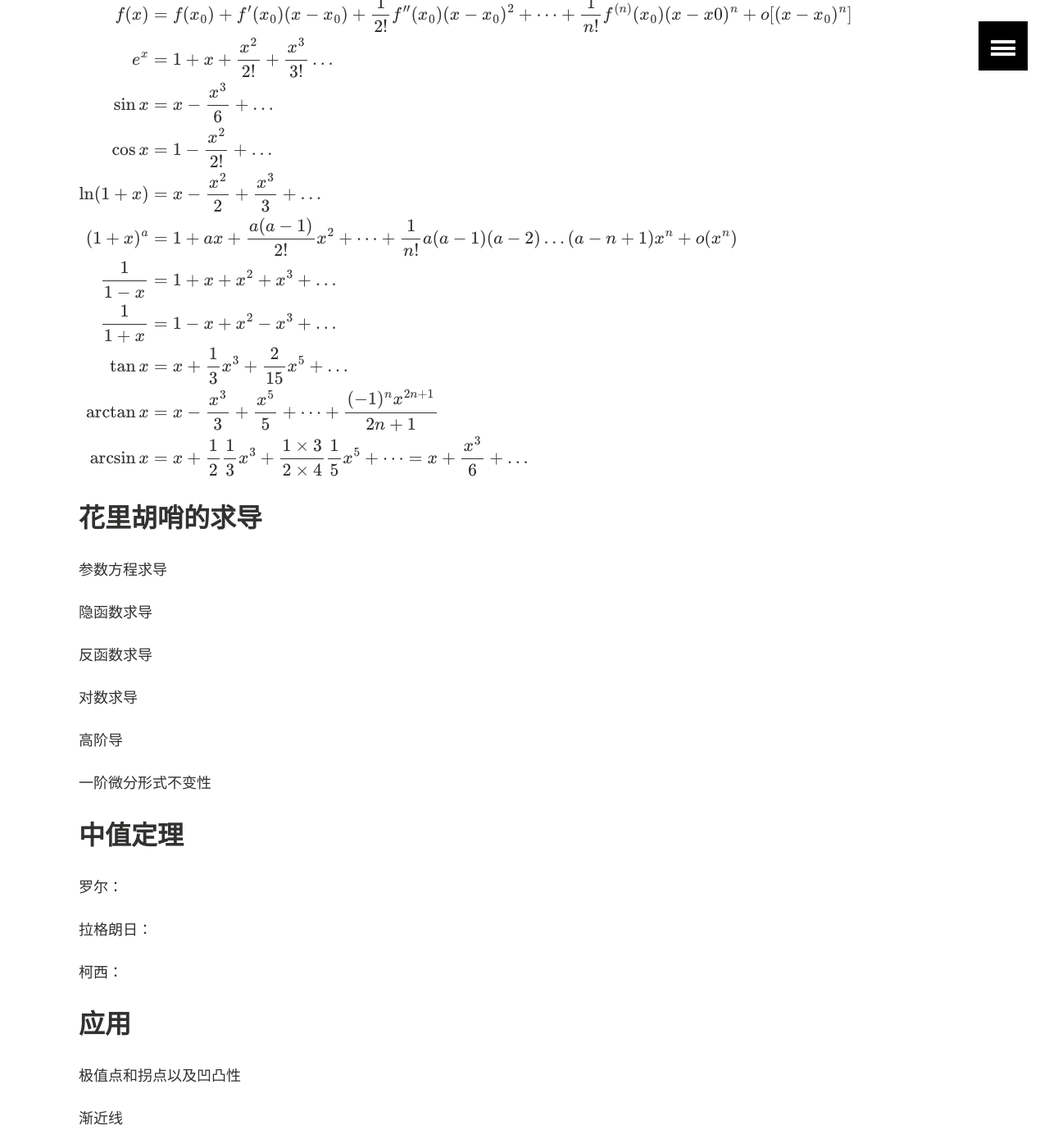
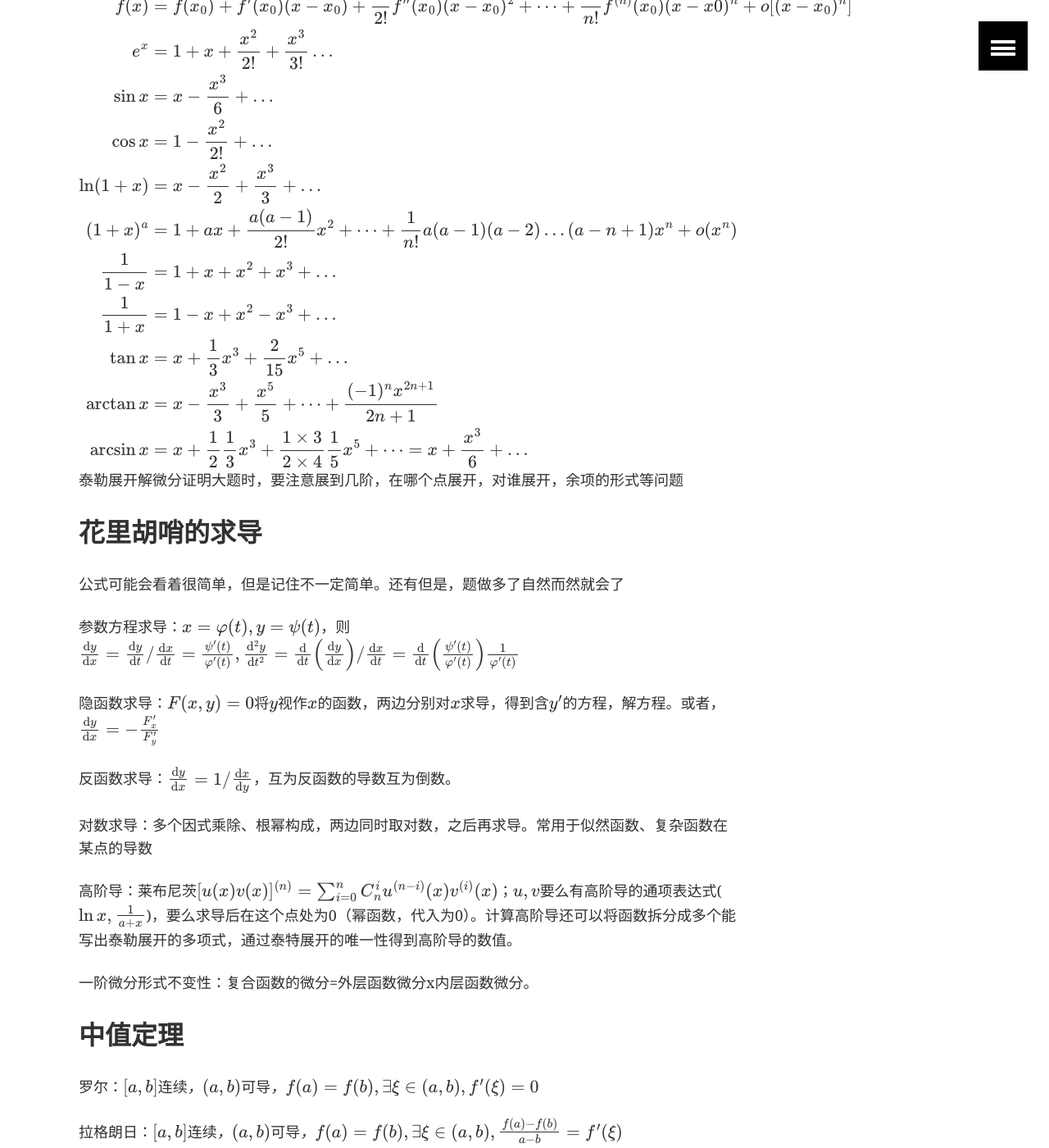
Before and after one commit to clyde-x/clyde-x.github.io, a Jekyll site: the page built from _posts/2024-12-24-kaoyan-math.md, in a window 1280 px wide and 1400 px high, scrolled down 2821 px. Shown: the whole window at 82% size. Built offline with Jekyll 4.4.1, drawn with Linux system fonts in a browser that asks for light colours; formulas are drawn with MathJax 3; some of the changed text lies outside the part shown.

Commit message:
finish Chapter2

```diff
--- a/_posts/2024-12-24-kaoyan-math.md
+++ b/_posts/2024-12-24-kaoyan-math.md
@@ -45,7 +45,7 @@
 
 ## 连续
 
-函数在某点连续：在这个点的极限等于他的值。$\lim\limits_{x\to{x_0}}f(x)=f(x_0)$
+函数在某点连续：在这个点的极限等于他的值。$\lim\limits_{x\to{x_0} }f(x)=f(x_0)$
 
 间断点：要求在$x_0$的去心邻域内有定义，但在$x_0$不连续。所以0不是$\ln x$的间断点。
 
@@ -64,7 +64,7 @@
 - 介值定理：$\exists \xi\in(a,b),f(\xi)=C.\quad C\in[A,B]\subseteq[min,max] $
 - 零点存在定理。注意是$f(a)f(b)<0$，当不严格小于0时，还要讨论等于0的情况。
 
-# 导数，微分
+# 一元导数，微分
 
 ## 定义
 
@@ -77,11 +77,11 @@
 ## 导数计算
 
 常用导数：
+
 $$
 \begin{aligned}
-(\arcsin x)'&=\frac1{\sqrt{1-x^2}}&(\arccos x)'&=-\frac1{\sqrt{1-x^2}}\\
-(\arctan x)'&=\frac1{1+x^2}&({\rm arccot} x)'&=-\frac1{1+x^2}
-
+(\arcsin x)'&=\frac1{\sqrt{1-x^2} }&(\arccos x)'&=-\frac1{\sqrt{1-x^2} }\\
+(\arctan x)'&=\frac1{1+x^2}&({\rm arccot} x)'&=-\frac1{1+x^2}\\
 \end{aligned}
 $$
 
@@ -104,37 +104,68 @@
 \frac1{1-x}&=1+x+x^2+x^3+\dots\\
 \frac1{1+x}&=1-x+x^2-x^3+\dots\\
 \tan x&=x+\frac13x^3+\frac2{15}x^5+\dots\\
-\arctan x&=x-\frac{x^3}3+\frac{x^5}5+\dots+\frac{(-1)^nx^{2n+1}}{2n+1}\\
+\arctan x&=x-\frac{x^3}3+\frac{x^5}5+\dots+\frac{(-1)^nx^{2n+1} }{2n+1}\\
 \arcsin x&=x+\frac12\frac13x^3+\frac{1\times3}{2\times4}\frac15x^5+\dots=x+\frac{x^3} 6+\dots\\
 \end{aligned}
 $$
+泰勒展开解微分证明大题时，要注意展到几阶，在哪个点展开，对谁展开，余项的形式等问题
 
 ## 花里胡哨的求导
 
-参数方程求导
+公式可能会看着很简单，但是记住不一定简单。还有但是，题做多了自然而然就会了
 
-隐函数求导
+参数方程求导：$x=\varphi(t),y=\psi(t)$，则$\frac{ {\rm d}y}{ {\rm d}x}=\frac{ {\rm d}y}{ {\rm d}t}/\frac{ {\rm d}x}{ {\rm d}t}=\frac{\psi'(t)}{\varphi'(t)},\frac{ {\rm d}^2y}{ {\rm d}t^2}=\frac{ {\rm d} }{ {\rm d}t}\left(\frac{ {\rm d}y}{ {\rm d}x}\right)/\frac{ {\rm d}x}{ {\rm d}t}=\frac{ {\rm d} }{ {\rm d}t}\left(\frac{\psi'(t)}{\varphi'(t)}\right)\frac{1}{\varphi'(t)}$
 
-反函数求导
+隐函数求导：$F(x,y)=0$将$y$视作$x$的函数，两边分别对$x$求导，得到含$y'$的方程，解方程。或者，$\frac{ {\rm d}y}{ {\rm d}x}=-\frac{F_x'}{F_y'}$
 
-对数求导
+反函数求导：$\frac{ {\rm d}y}{ {\rm d}x}=1/\frac{ {\rm d}x}{ {\rm d}y}$，互为反函数的导数互为倒数。
 
-高阶导
+对数求导：多个因式乘除、根幂构成，两边同时取对数，之后再求导。常用于似然函数、复杂函数在某点的导数
 
-一阶微分形式不变性
+高阶导：莱布尼茨$[u(x)v(x)]^{(n)}=\sum_{i=0}^{n}C_n^iu^{(n-i)}(x)v^{(i)}(x)$；$u,v$要么有高阶导的通项表达式($\ln x,\frac1{a+x}$)，要么求导后在这个点处为0（幂函数，代入为0）。计算高阶导还可以将函数拆分成多个能写出泰勒展开的多项式，通过泰特展开的唯一性得到高阶导的数值。
+
+一阶微分形式不变性：复合函数的微分=外层函数微分x内层函数微分。
 
 ## 中值定理
 
-罗尔：
+罗尔：$[a,b]连续，(a,b)可导，f(a)=f(b),\exists\xi\in(a,b),f'(\xi)=0$
 
-拉格朗日：
+拉格朗日：$[a,b]连续，(a,b)可导，f(a)=f(b),\exists\xi\in(a,b),\frac{f(a)-f(b)}{a-b}=f'(\xi)$
 
-柯西：
+柯西：$[a,b]连续，(a,b)可导，f(a)=f(b),g'(x)\neq0,\exists\xi\in(a,b),\frac{f(a)-f(b)}{g(a)-g(b)}=\frac{f'(\xi)}{g'(\xi)}$
+
+零点个数：$f(x)$有$k$个零点，则$f'(x)$至少有$k-1$个零点；$f'(x)$有k个零点，则$f(x)$至多有$k+1$个零点。
 
 ## 应用
 
-极值点和拐点以及凹凸性
+- 极值：
 
-渐近线
+必要条件：设$f(x)$在 $x=x_0$ 处可导,且在点 $x_0$ 处取得极值,则必有 $f'(x_0)=0$ .
 
-弧微分和曲率
+第一充分条件：设$ f(x)$ 在$x=x_0$处连续，且在$x_0$的某去心邻域$U(x_0,\delta)$ 内可导，左邻域和右邻域内，$f'(x)$符号不同，则极值存在。
+
+第二充分条件：设$f(x)$在$x=x_0$处二阶可导,且$f'(x_0)=0,f''(x_0)\neq0$，若$f''(x_0)<0$,则$f(x)$在$x=x_0$处取得极大值
+
+第三充分条件：设$f(x)$在$x_0$处$n$阶可导，且$f^{(m)}(x_0)=0,(m=1,2,\dots,n−1),f^{(n)}(x_0)\neq0(n\geq2)$ 且$n$为偶数，则极值存在。（区分极值点和拐点）
+
+- 拐点与凹凸性：
+
+同极值点。
+
+$\forall x_1,x_2\in I$，凹：$f\left(\frac{x_1+x_2}{2}\right)<\frac{f(x_1)+f(x_2)}{2}$；凸$f\left(\frac{x_1+x_2}{2}\right)>\frac{f(x_1)+f(x_2)}{2}$
+
+<img src="{{site.url}}/images/kaoyanmath/concavity.svg" alt="concavity" style="zoom:50%;" />
+
+- 渐近线，考虑正负无穷
+
+水平：$\lim\limits_{x\to\infty}f(x)=A$
+
+垂直：$\lim\limits_{x\to x_0}f(x)=\infty$
+
+斜：$\lim\limits_{x\to\infty}\frac{f(x)}{x}=a,\lim\limits_{x\to\infty}f(x)-ax=b$，则渐近线：$y=ax+b$
+
+- 弧微分和曲率
+
+弧微分${\rm d}s=\sqrt{1+y'^2}{\rm d}x$，曲率$k=\frac{\vert y''\vert }{(1+y'^2)^{3/2} }$，曲率半径$\rho=\frac1k$
+
+曲率圆实际上是用圆去拟合函数，而切线就是用直线去拟合函数。都跟泰勒展开有点点关系。
```
Also changed, not shown: other parts of _posts/2024-12-24-kaoyan-math.md (+1 -1 lines), images/kaoyanmath/concavity.svg (added).
